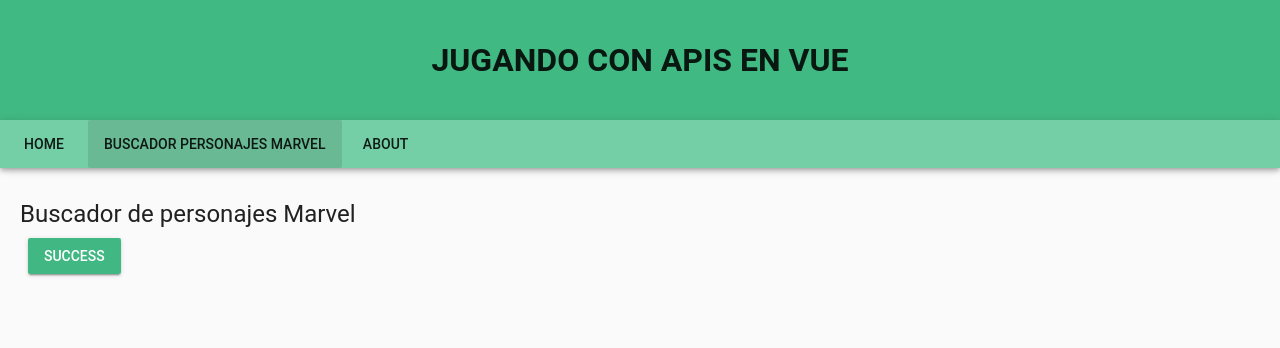
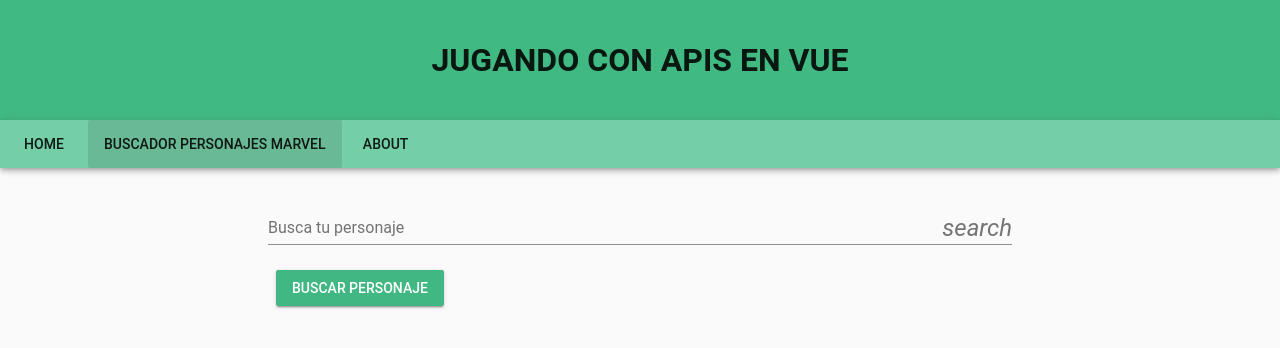
Before and after one commit to cjlozanoDev/vue-demo-publics-apis, a Vue app: page /search-characters in a window 1280 px wide. Shown: the top 348 px of the page. Built offline with nearby package versions, Linux system fonts and the light colour scheme.

Commit message:
añadida la vista de buscador de personajes y creación de los componentes que necesita

```diff
--- a/package.json
+++ b/package.json
@@ -11,6 +11,9 @@
     "build": "node build/build.js"
   },
   "dependencies": {
+    "@fortawesome/fontawesome-svg-core": "^1.2.15",
+    "@fortawesome/free-solid-svg-icons": "^5.7.2",
+    "@fortawesome/vue-fontawesome": "^0.1.5",
     "vue": "^2.5.2",
     "vue-router": "^3.0.1",
     "vuetify": "^1.5.3",
--- /dev/null
+++ b/src/components/CharacterItem.vue
@@ -0,0 +1,31 @@
+<template>
+  <div class="characters-item">
+    <div>
+        {{ character.name }}
+    </div>
+  </div>
+</template>
+
+<script>
+import CharacterItem from '../components/CharacterItem'
+export default {
+  name: 'characterItem',
+  components: {
+    CharacterItem
+  },
+  data () {
+    return {
+      msg: 'Character Item'
+    }
+  },
+  props: {
+    character: {
+      type: Object
+    }
+  }
+}
+</script>
+
+<style scoped>
+
+</style>
--- /dev/null
+++ b/src/components/CharacterList.vue
@@ -0,0 +1,33 @@
+<template>
+  <div class="characters-list">
+    <div
+        class="character-list__item"
+        v-for="character in charactersList" :key="character.name">
+        <CharacterItem :character="character"></CharacterItem>
+    </div>
+  </div>
+</template>
+
+<script>
+import CharacterItem from '../components/CharacterItem'
+export default {
+  name: 'charactersList',
+  components: {
+    CharacterItem
+  },
+  data () {
+    return {
+      msg: 'Listado de personajes'
+    }
+  },
+  props: {
+    charactersList: {
+      type: Array
+    }
+  }
+}
+</script>
+
+<style scoped>
+
+</style>
--- /dev/null
+++ b/src/components/FormSearch.vue
@@ -0,0 +1,38 @@
+<template>
+  <div class="form-seach">
+    <v-form ref="form">
+        <v-text-field
+            v-model="nameCharacter"
+            label="Busca tu personaje">
+            <template slot="append">
+                <v-icon>search</v-icon>
+            </template>
+        </v-text-field>
+        <v-btn
+            color="primary"
+            @click="searchCharacter">
+            Buscar personaje
+        </v-btn>
+    </v-form>
+  </div>
+</template>
+
+<script>
+export default {
+  data () {
+    return {
+      nameCharacter: ''
+    }
+  },
+  methods: {
+    searchCharacter () {
+      this.$emit('searchCharacter', this.nameCharacter)
+    }
+  }
+}
+</script>
+
+<!-- Add "scoped" attribute to limit CSS to this component only -->
+<style scoped>
+
+</style>
--- a/src/main.js
+++ b/src/main.js
@@ -8,9 +8,17 @@ import Vuetify from 'vuetify'
 import 'vuetify/dist/vuetify.min.css'
 import './styles/variables.css'
 import './styles/theme.css'
+import { library } from '@fortawesome/fontawesome-svg-core'
+import { faSearch } from '@fortawesome/free-solid-svg-icons'
+import { FontAwesomeIcon } from '@fortawesome/vue-fontawesome'
+
+library.add(faSearch)
+
+Vue.component('font-awesome-icon', FontAwesomeIcon)
 
 Vue.use(Vuex)
 Vue.use(Vuetify, {
+  iconfont: 'fa',
   theme: {
     primary: '41B883',
     primaryLight: '74CFA6'
--- a/src/views/SearchCharacters.vue
+++ b/src/views/SearchCharacters.vue
@@ -1,36 +1,50 @@
 <template>
-  <div class="hello">
-    <h1>{{ msg }}</h1>
-    <v-btn color="primary">Success</v-btn>
-
+  <div class="search-characters">
+    <div class="search-characters__form">
+        <FormSearch @searchCharacter="searchCharacter"></FormSearch>
+    </div>
+    <div class="search-characters__title-character">
+        <h1> {{ character }}</h1>
+    </div>
+    <div class="search-characters__list">
+        <CharacterList :characters-list="characters"/>
+  </div>
   </div>
 </template>
 
 <script>
+import FormSearch from '../components/FormSearch'
+import CharacterList from '../components/CharacterList'
+
 export default {
-  name: 'Search Character',
+  name: 'SearchCharacters',
+  components: {
+    FormSearch,
+    CharacterList
+  },
   data () {
     return {
-      msg: 'Buscador de personajes Marvel'
+      msg: 'Buscador de personajes Marvel',
+      character: '',
+      characters: []
+    }
+  },
+  methods: {
+    searchCharacter (characterName) {
+      this.character = characterName
+      this.characters = [{name: 'Spiderman'}, {name: 'Iron Man'}]
     }
   }
 }
 </script>
 
-<!-- Add "scoped" attribute to limit CSS to this component only -->
 <style scoped>
-h1, h2 {
-  font-weight: normal;
+.search-characters {
+    display:flex;
+    flex-direction: column;
+    align-items: center;
 }
-ul {
-  list-style-type: none;
-  padding: 0;
-}
-li {
-  display: inline-block;
-  margin: 0 10px;
-}
-a {
-  color: #42b983;
+.search-characters__form {
+    width: 60%;
 }
 </style>
```
Also changed, not shown: 1 other file (tests, documents, lock files or other folders).
